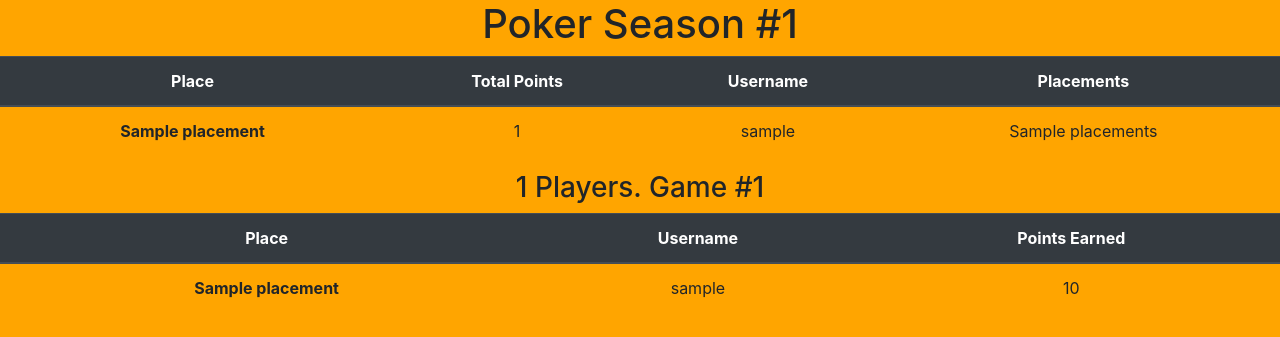
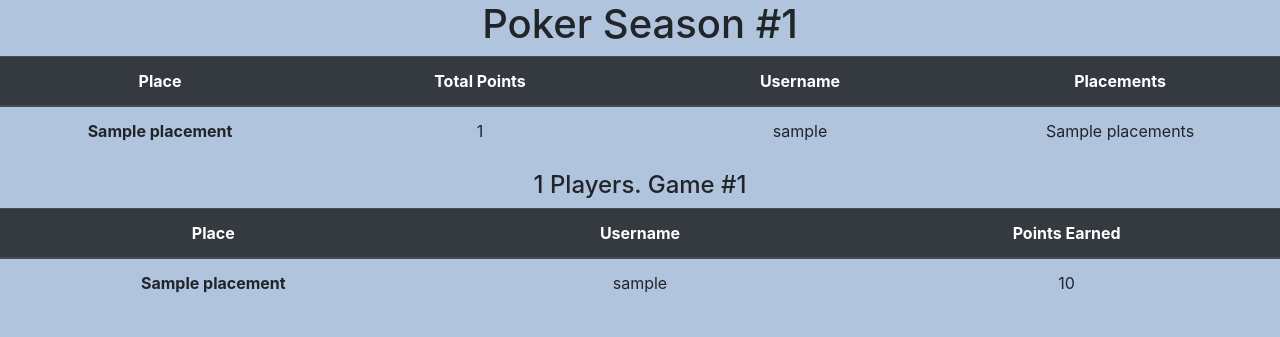
Before and after one commit to yass8n/poker-season, a Flask app: template app/templates/index.html in a window 1280 px wide. Shown: the top 337 px of the page. Run offline with Flask 2, Linux system fonts and the light colour scheme; the template is opened without the code that fills it: most values are stand-ins (such as "Sample title", 1, 10 or a date in 2020); some libraries are stand-ins or nearby versions.

Commit message:
fixed table column width being unequal

```diff
--- a/app/static/css/main.css
+++ b/app/static/css/main.css
@@ -1,6 +1,11 @@
 body {
-  background: orange;
+  background: lightsteelblue;
 }
 th, td {
     text-align: center;
 }
+
+table {
+  /*  Makes all the columns have the same width */
+  table-layout: fixed ;
+}
--- a/app/templates/index.html
+++ b/app/templates/index.html
@@ -1,7 +1,6 @@
 {% extends 'base.html' %}
 {% block content %}
 <h1 class="text-center">Poker Season #{{season_number}}</h1>
-<div class="table-responsive">
 <table class="table table-hover">
    <thead class="thead-dark">
       <tr>
@@ -22,9 +21,8 @@
       {% endfor %}
    </tbody>
 </table>
-</div>
 {% for items in game_results.values() %}
-<h3 class="text-center">{{items[0].total_players}} Players. Game #{{items[0].game_number}}</h3>
+<h4 class="text-center">{{items[0].total_players}} Players. Game #{{items[0].game_number}}</h4>
 <table class="table table-hover">
    <thead class="thead-dark">
       <tr>
```
